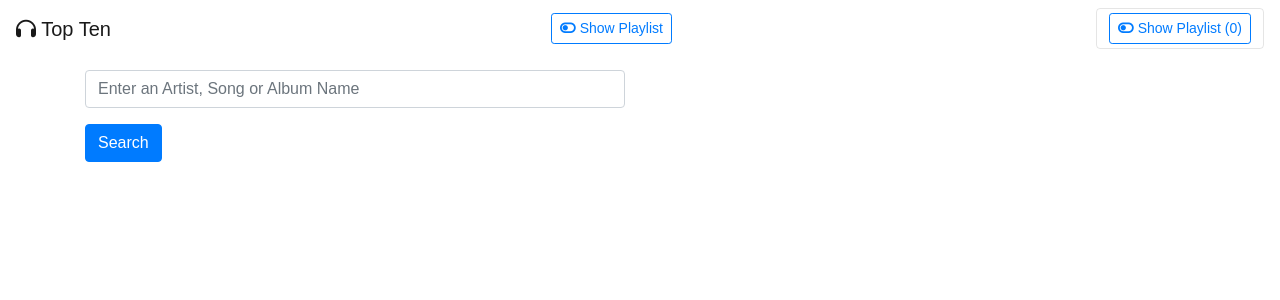
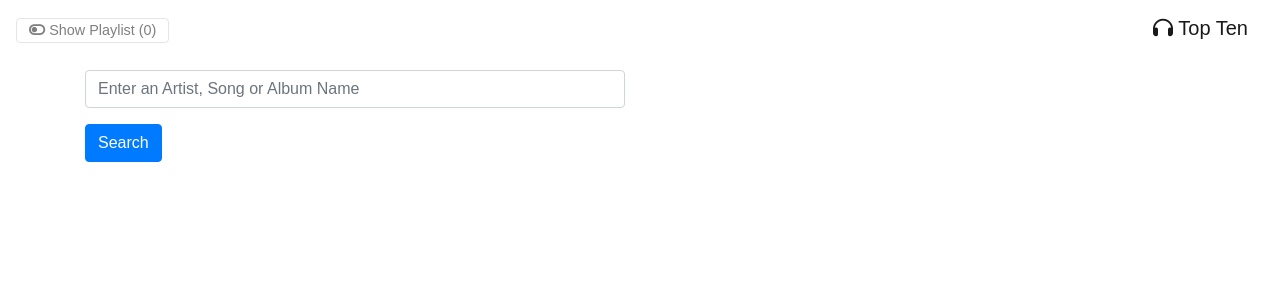
Before and after one commit to uxjulia/TopTen, a React (Create React App) app: page / in a window 1280 px wide. Shown: the top 300 px of the page. Built offline with nearby package versions, Linux system fonts and the light colour scheme; what spotify-web-api-node would draw is missing.

Commit message:
fix navbar

```diff
--- a/src/App.js
+++ b/src/App.js
@@ -1,4 +1,6 @@
 import React, { Component } from 'react';
+// eslint-disable-next-line
+import bootstrap from 'bootstrap';
 import './App.css';
 import SearchForm from './components/search';
 import TopTenList from './components/TopTen';
--- a/src/components/Nav.js
+++ b/src/components/Nav.js
@@ -21,28 +21,30 @@ class Nav extends React.Component {
       icon: {
         fontSize: ".9rem",
         color: "#6C6C6D"
+      },
+      toggle: {
+        fontSize: ".9rem",
+        marginTop: "5px"
       }
     }
     const toggled = this.state.toggled;
     const handleToggle = this.handleToggle;
     const showInput = this.state.showInput;
     const playlistName = this.props.playlistName;
-    return(
+    return (
       <div>
       <nav className="navbar fixed-top navbar-toggleable-md navbar-light bg-faded">
-      <a className="navbar-brand"><i className="fa fa-headphones"></i>  Top Ten</a>
-        <form className="hidden-md-down form-inline">
-            <button onClick={handleToggle} data-toggle="collapse" data-target="#userPlaylist" className="btn btn-sm btn-outline-primary" type="button">
+        <button style={style.toggle} className="navbar-toggler navbar-toggler-right" onClick={handleToggle} type="button" data-toggle="collapse" data-target="#navbarText" aria-controls="navbarText" aria-expanded="false" aria-label="Toggle navigation">
+            {toggled && <span><i className="fa fa-toggle-on"></i> Hide Playlist</span>}{!toggled && <span><i className="fa fa-toggle-off"></i> Show Playlist</span>} ({this.props.total})
+        </button>
+        <a className="navbar-brand" href="#"><i className="fa fa-headphones"></i>  Top Ten</a>
+        <div className="collapse navbar-collapse" id="navbarText">
+          <ul className="navbar-nav mr-auto">
+          <div className="hidden-md-down">
+            <button style={style.toggle} onClick={handleToggle} data-toggle="collapse" data-target="#userPlaylist" className="btn btn-sm align-middle btn-outline-primary" type="button">
              {toggled && <span><i className="fa fa-toggle-on"></i> Hide Playlist</span>}{!toggled && <span><i className="fa fa-toggle-off"></i> Show Playlist</span>}
             </button>
-        </form>
-        <span onClick={handleToggle} className="navbar-toggler navbar-toggler-right" type="button" data-toggle="collapse" data-target="#navbarText" aria-controls="navbarText" aria-expanded="false" aria-label="Toggle navigation">
-          <button className="btn btn-sm btn-outline-primary" type="button">
-              {toggled && <span><i className="fa fa-toggle-on"></i> Hide Playlist</span>}{!toggled && <span><i className="fa fa-toggle-off"></i> Show Playlist</span>} ({this.props.total})
-            </button>
-        </span>
-        <div className="collapse navbar-collapse" id="navbarText">
-          <ul className="navbar-nav mr-auto">
+         </div>
            <div className="hidden-lg-up">{this.props.content}</div>
           </ul>
           <span className="navbar-text">
--- a/src/index.js
+++ b/src/index.js
@@ -1,9 +1,10 @@
 import React from 'react';
 import ReactDOM from 'react-dom';
 // eslint-disable-next-line
-import jquery from 'jquery';
+// import jquery from 'jquery';
 // eslint-disable-next-line
-import bootstrap from 'bootstrap';
+import tether from 'tether';
+
 import App from './App';
 import '../node_modules/bootstrap/dist/css/bootstrap.css';
 import './index.css';
```
Also changed, not shown: 6 other files (tests, documents, lock files or other folders). Lines whose indentation alone changed are shown as unchanged.
